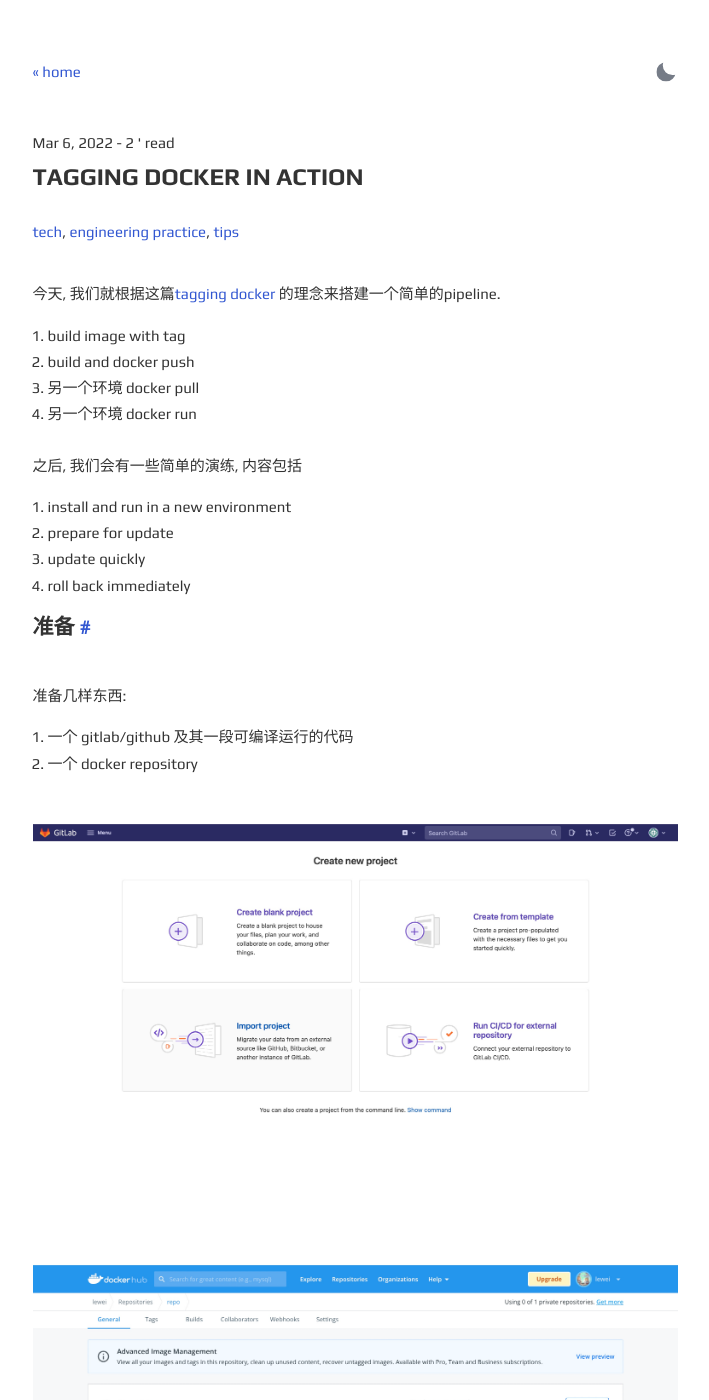
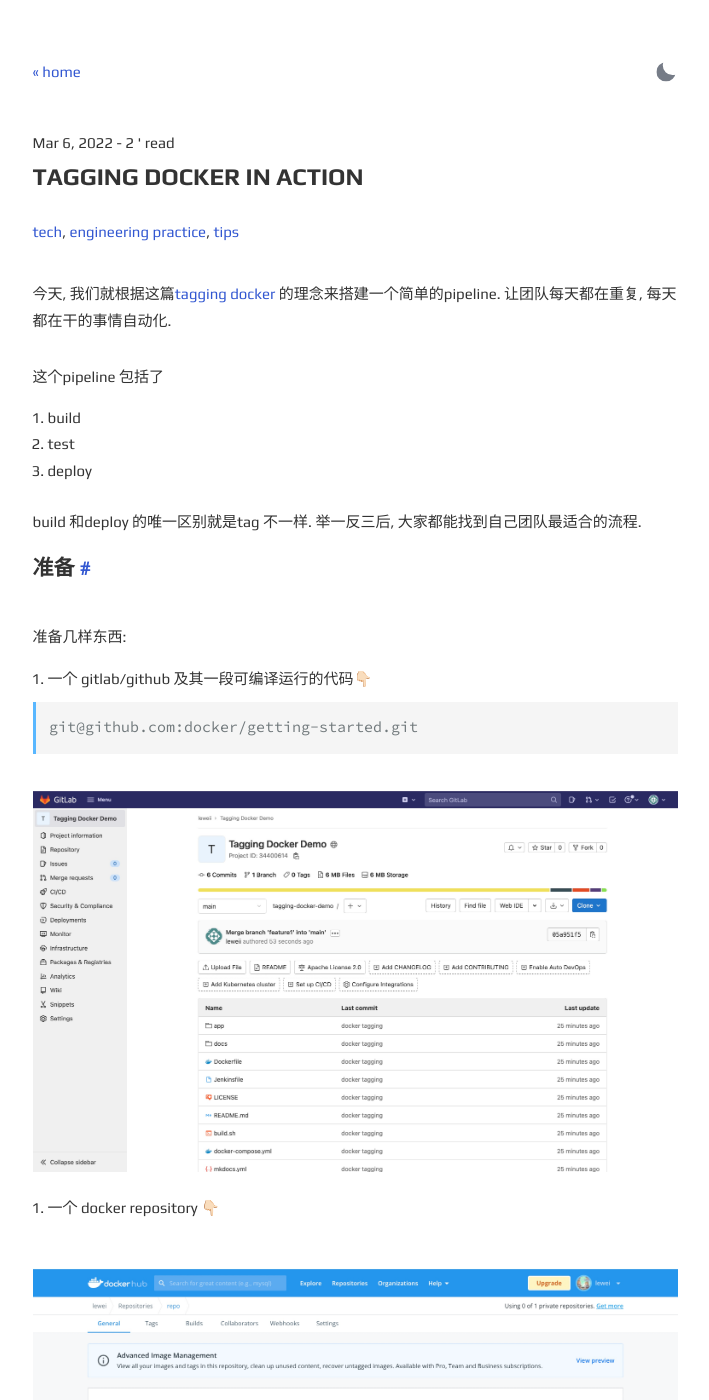
Before and after one commit to DavideBri/Gesko, a Jekyll site: the page built from _posts/2022-03-06-tagging-docker-in-action.md, in a window 1280 px wide and 1400 px high. Shown: the whole window, without its empty margins (285-994 px from the left). Built offline with Jekyll 4.4.1, drawn with Linux system fonts in a browser that asks for light colours; comment, search, counter and statistics services are not loaded; some of the changed text lies outside the part shown.

Commit message:
docker tagging

````diff
--- a/_posts/2022-03-06-tagging-docker-in-action.md
+++ b/_posts/2022-03-06-tagging-docker-in-action.md
@@ -7,40 +7,30 @@ tags:
   - tips
 ---
 
-今天, 我们就根据这篇[tagging docker](https://www.jakobhe.com/2022/02/18/tagging-docker) 的理念来搭建一个简单的pipeline.
+今天, 我们就根据这篇[tagging docker](https://www.jakobhe.com/2022/02/18/tagging-docker) 的理念来搭建一个简单的pipeline. 让团队每天都在重复, 每天都在干的事情自动化.
 
-1. build image with tag
-3. build and docker push
-4. 另一个环境 docker pull
-5. 另一个环境 docker run
+这个pipeline 包括了
 
-之后, 我们会有一些简单的演练, 内容包括
+1. build
+2. test
+3. deploy
 
-1. install and run in a new environment
-2. prepare for update
-3. update quickly
-4. roll back immediately
+build 和deploy 的唯一区别就是tag 不一样. 举一反三后, 大家都能找到自己团队最适合的流程.
 
 #### 准备
 准备几样东西:
 
-1. 一个 gitlab/github 及其一段可编译运行的代码
-2. 一个 docker repository
-
-
-![Image]({{ site.url }}/images/post_images/2022-03-06-tagging-docker-in-action/0.jpg)
-
-
-![Image]({{ site.url }}/images/post_images/2022-03-06-tagging-docker-in-action/1.jpg)
-
-
-3. 一个可编译运行的应用, 你可以fork这个官方example 👇🏻️, 然后放到自己的gitlab里
+1. 一个 gitlab/github 及其一段可编译运行的代码👇🏻️
 
 ```bash
 git@github.com:docker/getting-started.git
 ```
 
 ![Image]({{ site.url }}/images/post_images/2022-03-06-tagging-docker-in-action/2.jpg)
+
+2. 一个 docker repository 👇🏻️
+
+![Image]({{ site.url }}/images/post_images/2022-03-06-tagging-docker-in-action/1.jpg)
 
 #### 开始!
 
````
Also changed, not shown: images/post_images/2022-03-06-tagging-docker-in-action/7.jpg.
